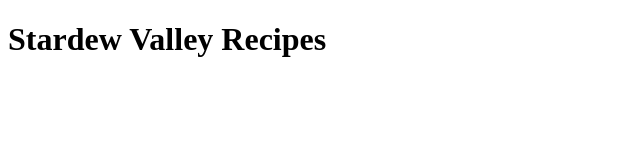
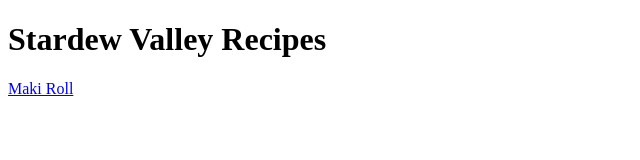
Before and after one commit to octopus198/stardew-valley-recipes, a plain HTML site: page index.html in a window 1280 px wide. Shown: the full height of the page, 0-640 px from the left. Drawn offline with Linux system fonts and the light colour scheme.

Commit message:
Create recipes folder, add maki-roll.html, and insert a link to maki-roll.html in index.html

```diff
--- a/index.html
+++ b/index.html
@@ -7,5 +7,6 @@
   </head>
   <body>
     <h1>Stardew Valley Recipes</h1>
+    <a href="recipes/maki-roll.html" target="_blank">Maki Roll</a>
   </body>
 </html>
```
Also changed, not shown: recipes/maki-roll.html (added).
